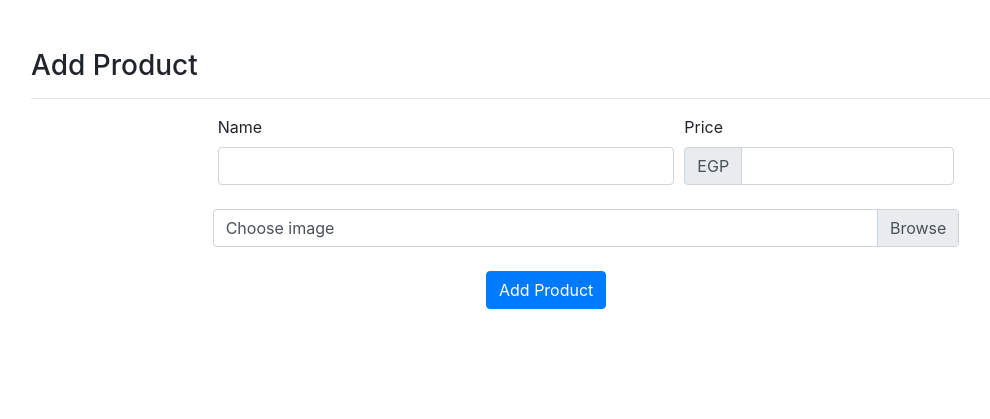
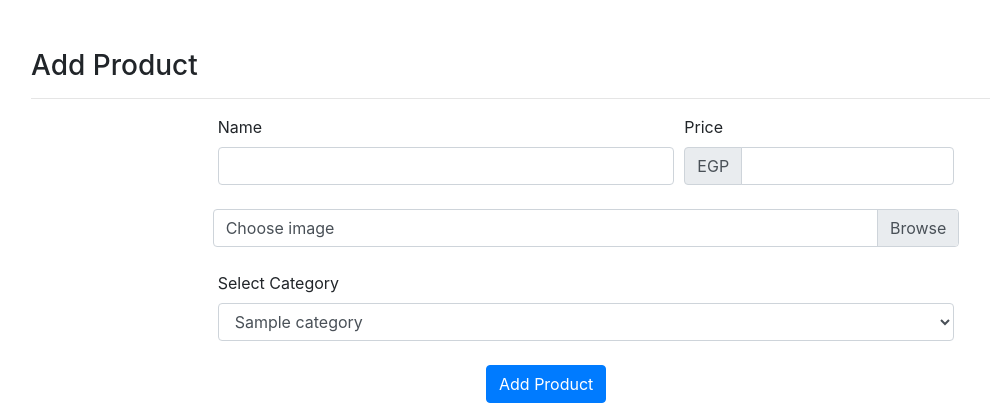
Before and after one commit to alikha1ed/CartAwesome, a PHP site: template app/views/profile/vendor.view.php in a window 1280 px wide. Shown: the part 381-800 px from the top of the page, without its empty margins (54-1044 px from the left). Run offline with PHP 8.4, Linux system fonts and the light colour scheme; the template is opened without the code that fills it: most values are stand-ins (such as "Sample title", 1, 10 or a date in 2020).

Commit message:
select category for product

```diff
--- a/app/controllers/ProfileControllers.php
+++ b/app/controllers/ProfileControllers.php
@@ -14,6 +14,6 @@ class ProfileController
 
     public function vendor()
     {
-        return view('profile/vendor');
+        return view('profile/vendor', ['categories' => Category::getAllCategories()]);
     }
 }
--- a/app/views/profile/vendor.view.php
+++ b/app/views/profile/vendor.view.php
@@ -1,4 +1,4 @@
-<?php require 'app/views/layout/header.php';?>
+<?php require 'app/views/layout/header.php'; ?>
 
 <div class="container">
     <h2 class="mt-5 text-center">Vendor Dashboard</h2>
@@ -28,7 +28,16 @@
                 <label class="custom-file-label" for="customFile">Choose image</label>
             </div>
         </div>
-
+        <div class="form-row justify-content-center">
+            <div class="form-group col-md-8 mb-4">
+                <label>Select Category</label>
+                <select class="form-control" name="category">
+                    <?php foreach ($categories as $category) : ?>
+                        <option value="<?= $category->id; ?>"><?= $category->name; ?></option>
+                    <?php endforeach; ?>
+                </select>
+            </div>
+        </div>
         <div class="mx-auto" style="width: 200px;">
             <button type="submit" class="btn btn-primary">Add Product</button>
         </div>
```
